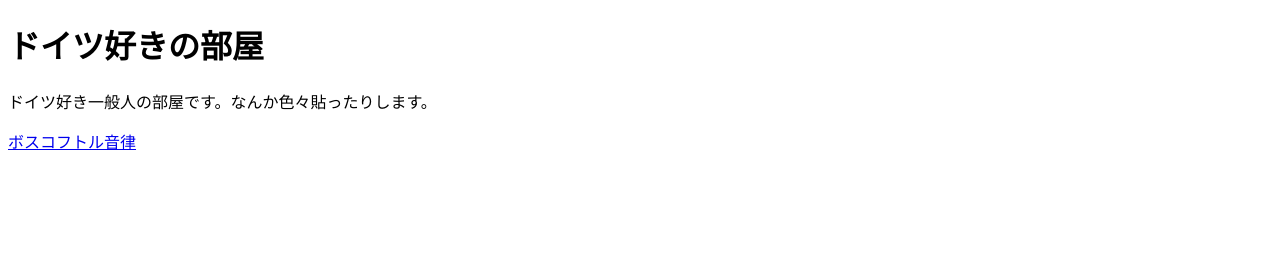
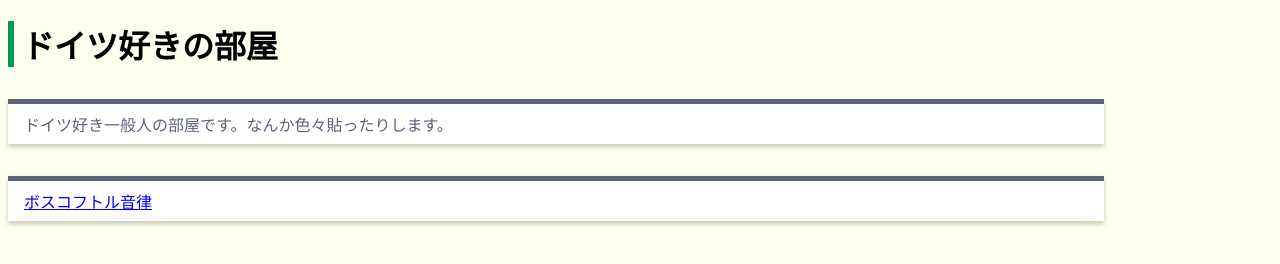
Before and after one commit to german-like/Boskoftol, a plain HTML site: page index.html in a window 1280 px wide. Drawn offline with Linux system fonts and the light colour scheme.

Commit message:
Update index.html

```diff
--- a/index.html
+++ b/index.html
@@ -3,6 +3,7 @@
 <head>
     <meta charset="UTF-8">
     <title>index</title>
+    <link rel="stylesheet" href="all_style.css">
 </head>
 <body>
     <h1>ドイツ好きの部屋</h1>
```
